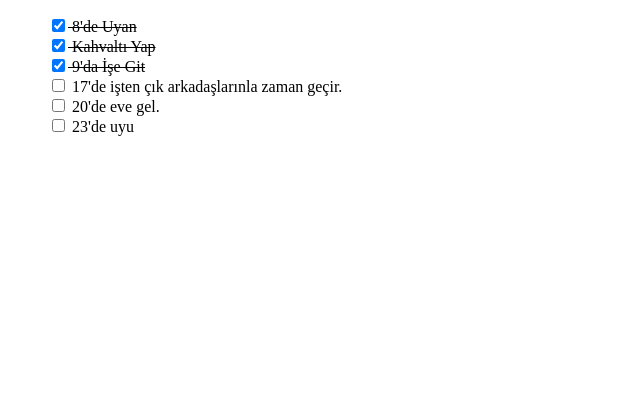
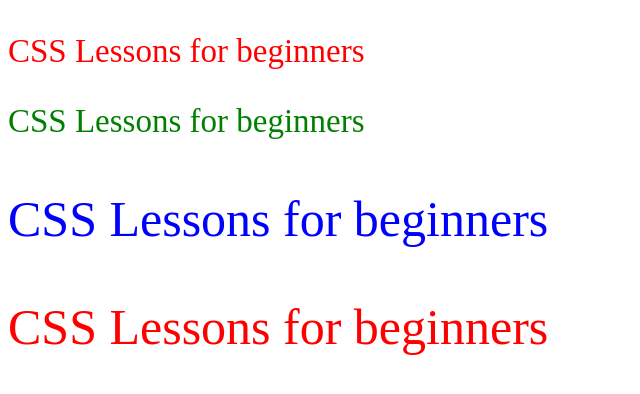
Before and after one commit to BatuhanKIRICI/CSS, a plain HTML site: page index.html in a window 1280 px wide. Shown: the whole page, without its empty margins (0-640 px from the left). Drawn offline with Linux system fonts and the light colour scheme.

Commit message:
"class && id"

```diff
--- a/index.html
+++ b/index.html
@@ -3,47 +3,12 @@
   <head>
     <meta charset="UTF-8" />
     <link rel="stylesheet" href="style.css" />
-    <title>Todo List</title>
+    <title>CSS</title>
   </head>
   <body>
-    <!--
-
-        1- Tüm li elemanlarının üstünü çizin.(external-internal)
-        2- Sadece ilk 3 elemanın üstünü çizin.(inline)
-        3- Her bir liste elemanının liste işaretini kaldırın.
-
-     -->
-
-    <ul>
-      <li style="text-decoration: line-through">
-        <input type="checkbox" checked />
-        8'de Uyan
-      </li>
-
-      <li style="text-decoration: line-through">
-        <input type="checkbox" checked />
-        Kahvaltı Yap
-      </li>
-
-      <li style="text-decoration: line-through">
-        <input type="checkbox" checked />
-        9'da İşe Git
-      </li>
-
-      <li>
-        <input type="checkbox" />
-        17'de işten çık arkadaşlarınla zaman geçir.
-      </li>
-
-      <li>
-        <input type="checkbox" />
-        20'de eve gel.
-      </li>
-
-      <li>
-        <input type="checkbox" />
-        23'de uyu
-      </li>
-    </ul>
+    <p>CSS Lessons for beginners</p>
+    <p id="green_color">CSS Lessons for beginners</p>
+    <p class="blue_color f50">CSS Lessons for beginners</p>
+    <p class="f50">CSS Lessons for beginners</p>
   </body>
 </html>
--- a/style.css
+++ b/style.css
@@ -1,3 +1,16 @@
-li {
-  list-style-type: none;
+p {
+  font-size: 33px;
+  color: red;
 }
+
+.blue_color {
+  color: blue;
+}
+
+#green_color {
+  color: green;
+}
+
+.f50 {
+  font-size: 50px;
+}
```
